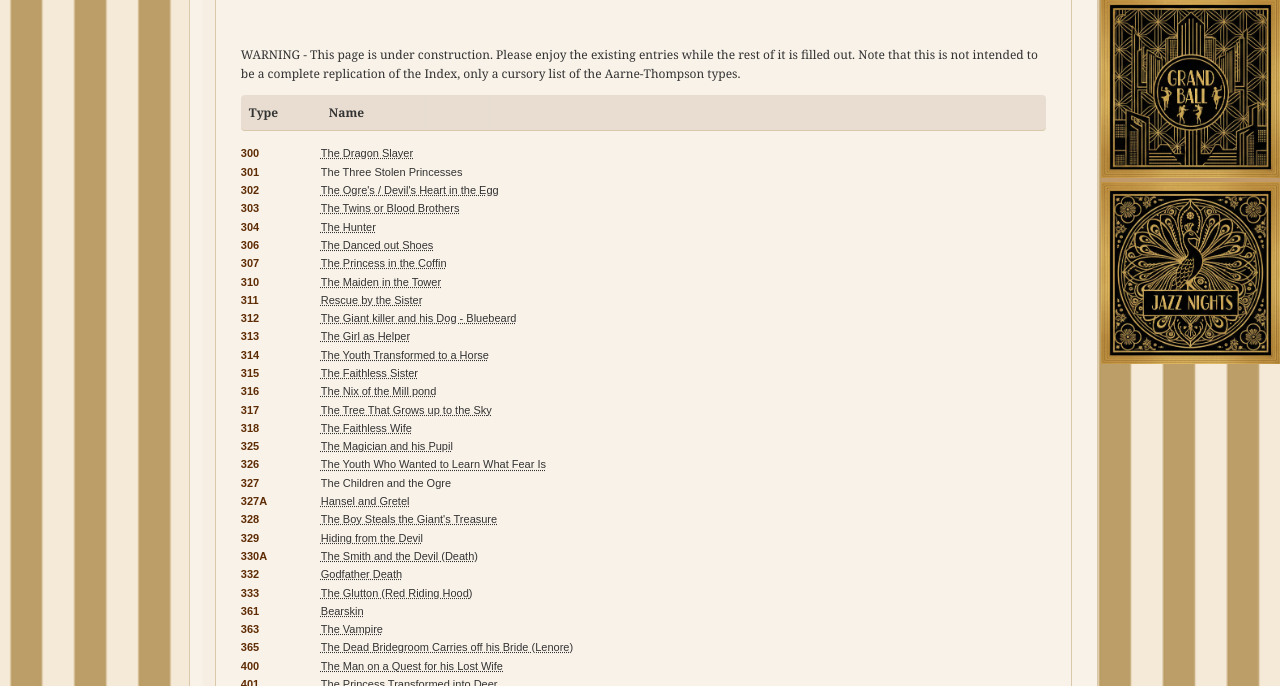
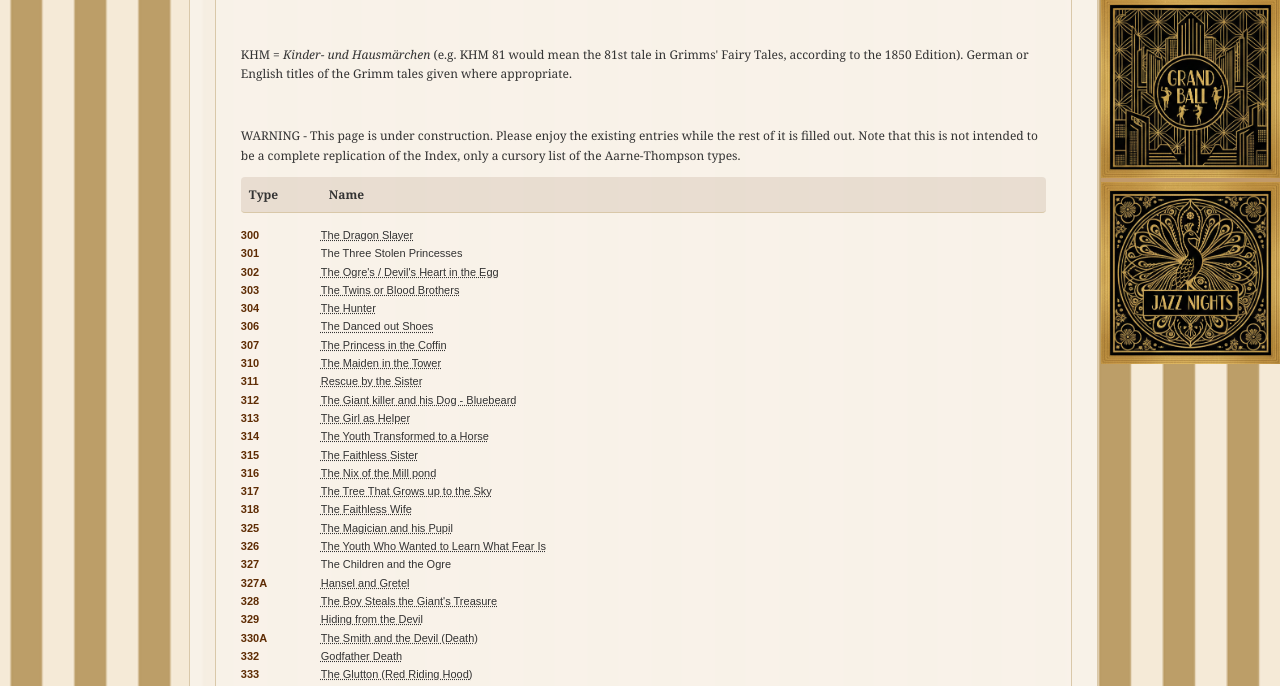
Before and after one commit to johnhopes-collab/grimmsdetectiveagency, a Jekyll site: the page built from archives/at-index.html, in a window 1280 px wide and 900 px high, scrolled down 657 px, cut to the strip 214-900 px from the top of the window. Built offline with Jekyll 4.4.1, drawn with Linux system fonts in a browser that asks for light colours.

Commit message:
Update at-index.html

```diff
--- a/archives/at-index.html
+++ b/archives/at-index.html
@@ -7,11 +7,12 @@ title: Archives / Aarne-Thompson Index
     <h2>Aarne-Thompson Index of Fairy Tale Types</h2>
     <p>The <i>Aarne-Thompson Index</i> is a scholarly catalogue of folktale types, published in German by Finnish folklorist Antti Aarne (1910) and later expanded and translated into English by American professor Stith Thompson (1928). It classifies traditional tales according to recurring plots, motifs, and narrative patterns found across cultures. The Index is an essential tool for folklorists, used along with Thompson's <i>Motif-Index of Folk-Literature</i>. In the world of <i>Agency Grimm</i>, Matilda is in close contact with Professor Thompson and uses advance copies of his work. It is sometimes seen as "ATU Index" following Uther's 21st Century additions. Hover over any tale name to view its full description.</p>
     <br>
+    <p>KHM = <i>Kinder- und Hausmärchen</i> (e.g. KHM 81 would mean the 81st tale in Grimms' Fairy Tales, according to the 1850 Edition). German or English titles of the Grimm tales given where appropriate.</p>
+    <br>
     <p>WARNING - This page is under construction. Please enjoy the existing entries while the rest of it is filled out. Note that this is not intended to be a complete replication of the Index, only a cursory list of the Aarne-Thompson types.</p>
 
-     <!-- Header Row -->
+    <!-- Header Row -->
     <div class="at-index-header"><div class="at-index-header-type">Type</div><div class="at-index-header-name">Name</div></div>
-
     <!-- Index Entries -->
     <div class="at-index-container">
 
```
